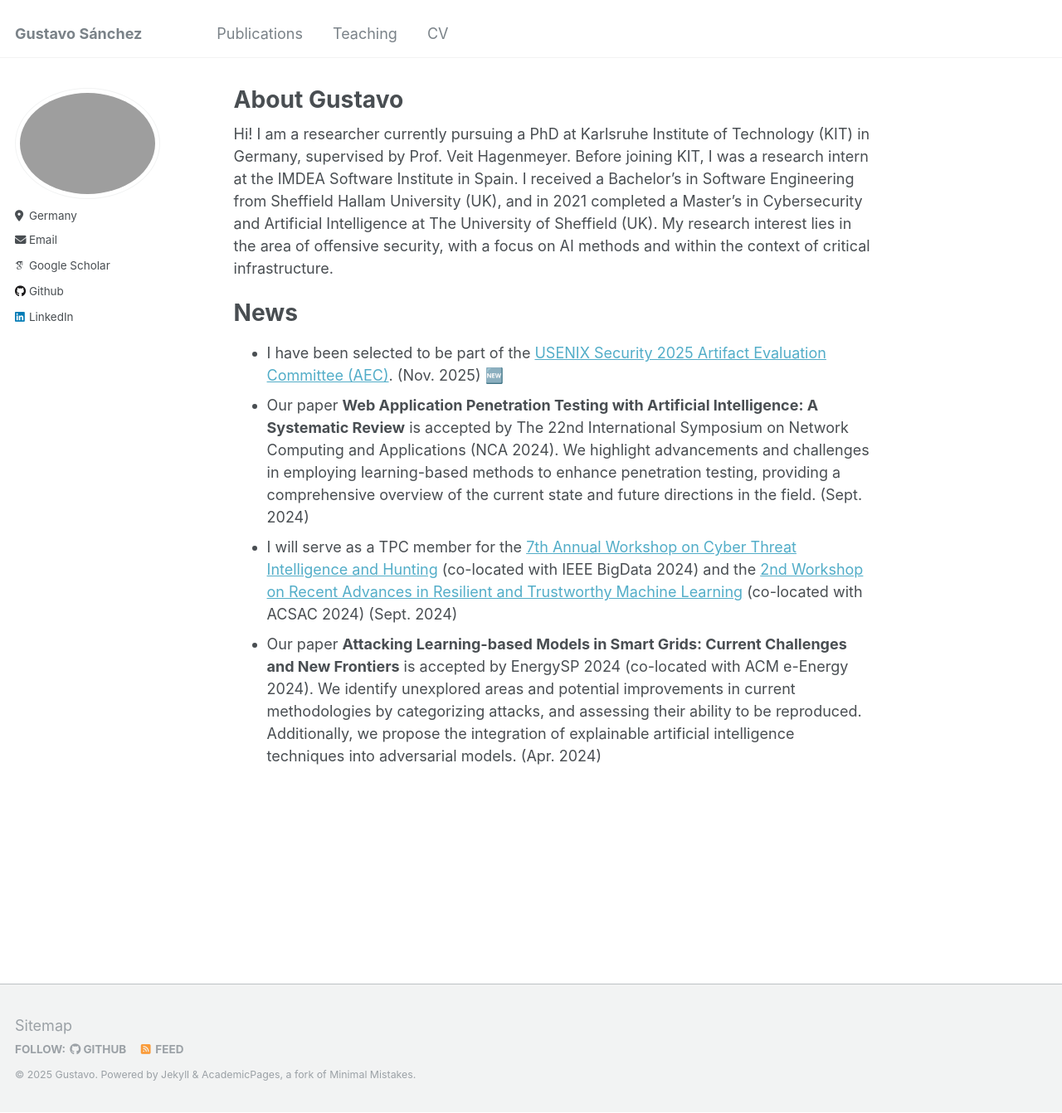
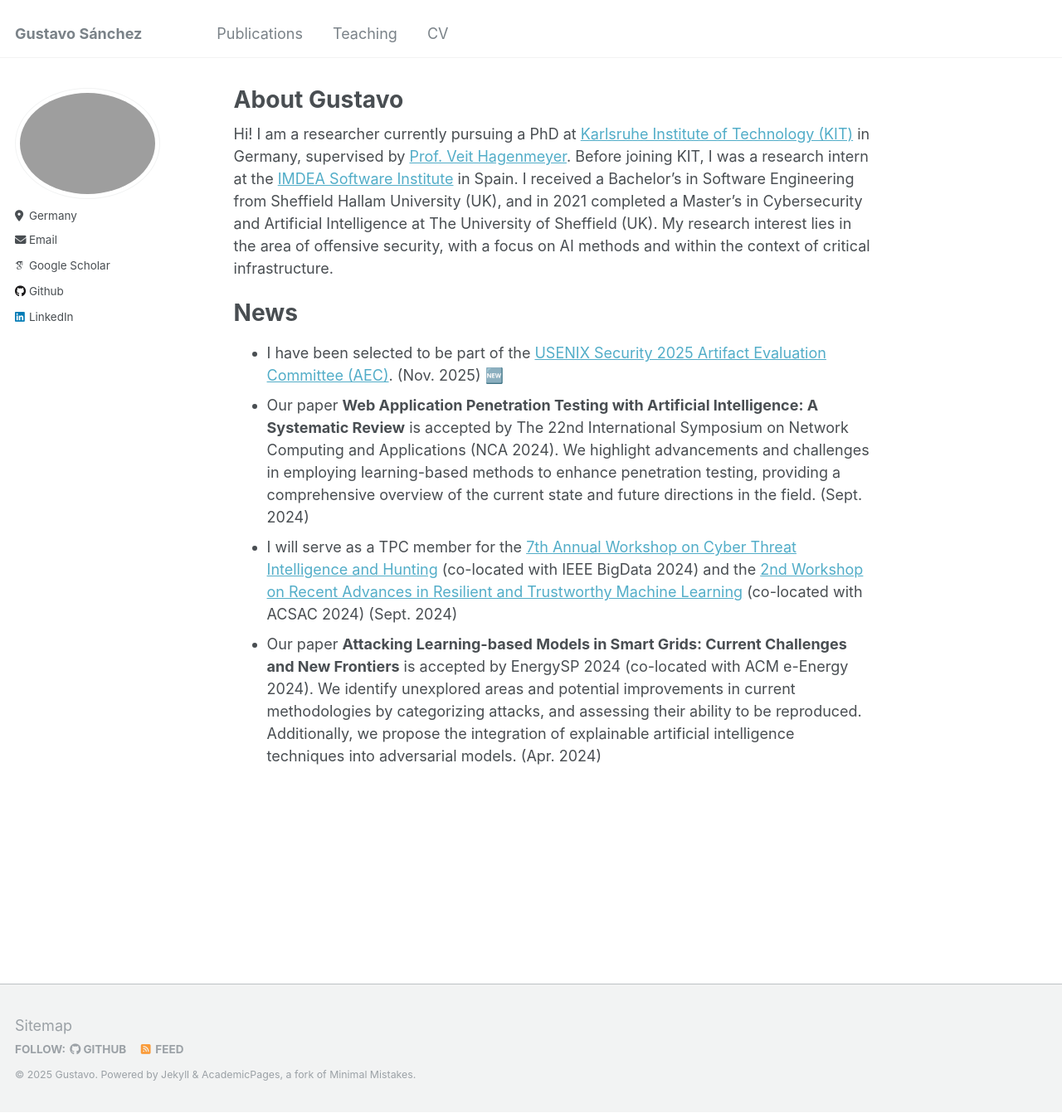
Before and after one commit to gus5298/gus5298.github.io, a Jekyll site: the page built from _pages/about.md, in a window 1280 px wide and 1342 px high. Shown: the whole window at 83% size. Built offline with Jekyll 4.4.1, drawn with Linux system fonts in a browser that asks for light colours; some web fonts are replaced; part of the change alters nothing that is shown.

```diff
--- a/_pages/about.md
+++ b/_pages/about.md
@@ -7,7 +7,7 @@ redirect_from:
   - /about.html
 ---
 
-Hi! I am a researcher currently pursuing a PhD at Karlsruhe Institute of Technology (KIT) in Germany, supervised by Prof. Veit Hagenmeyer. Before joining KIT, I was a research intern at the IMDEA Software Institute in Spain. I received a Bachelor’s in Software Engineering from Sheffield Hallam University (UK), and in 2021 completed a Master’s in Cybersecurity and Artificial Intelligence at The University of Sheffield (UK). My research interest lies in the area of offensive security, with a focus on AI methods and within the context of critical infrastructure.
+Hi! I am a researcher currently pursuing a PhD at [Karlsruhe Institute of Technology (KIT)](https://www.iai.kit.edu/english/2154_4832.php) in Germany, supervised by [Prof. Veit Hagenmeyer](https://www.iai.kit.edu/english/921_1213.php). Before joining KIT, I was a research intern at the [IMDEA Software Institute](https://software.imdea.org/people/gustavo.sanchez/) in Spain. I received a Bachelor’s in Software Engineering from Sheffield Hallam University (UK), and in 2021 completed a Master’s in Cybersecurity and Artificial Intelligence at The University of Sheffield (UK). My research interest lies in the area of offensive security, with a focus on AI methods and within the context of critical infrastructure.
 
 News
 ======
```
